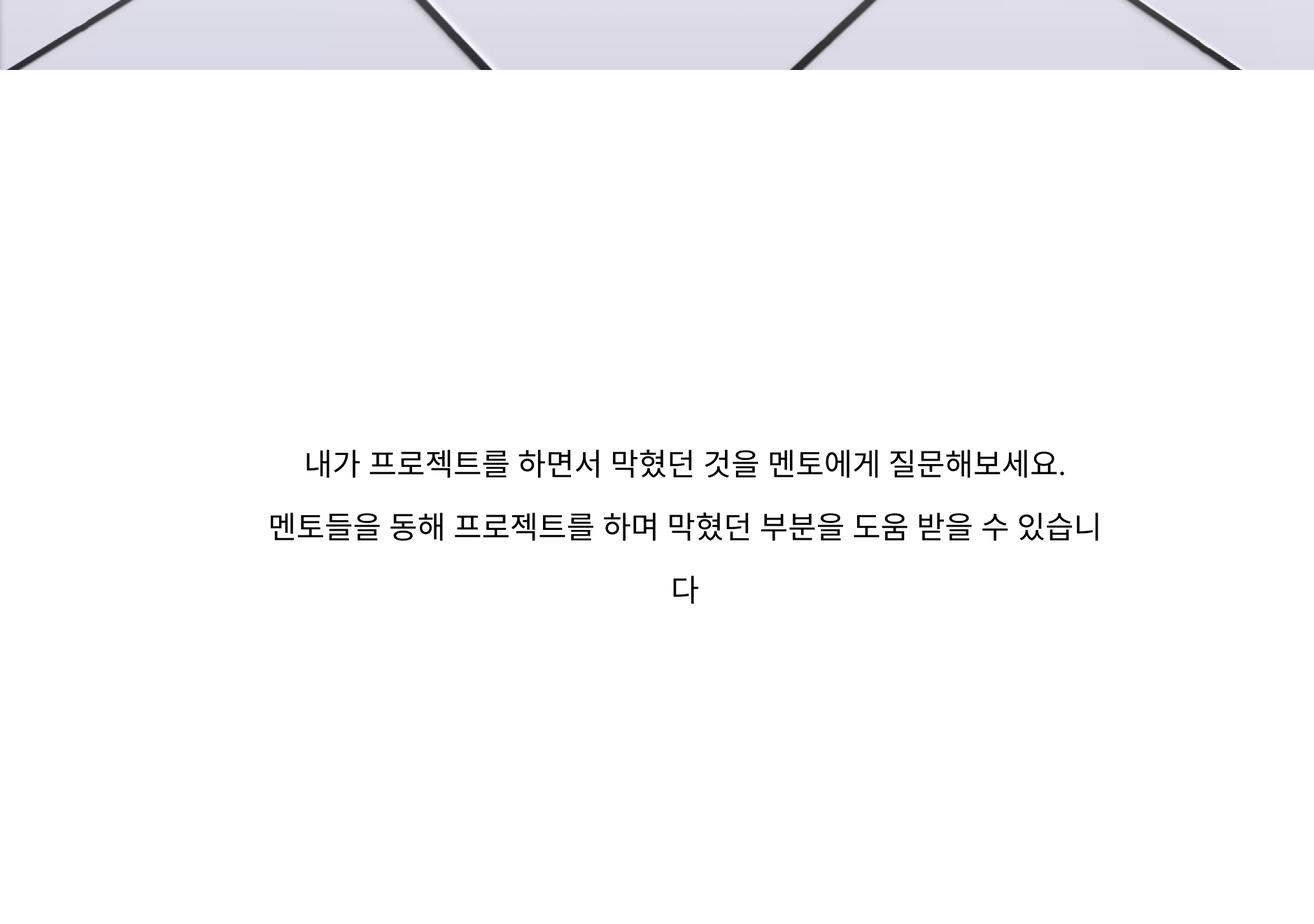
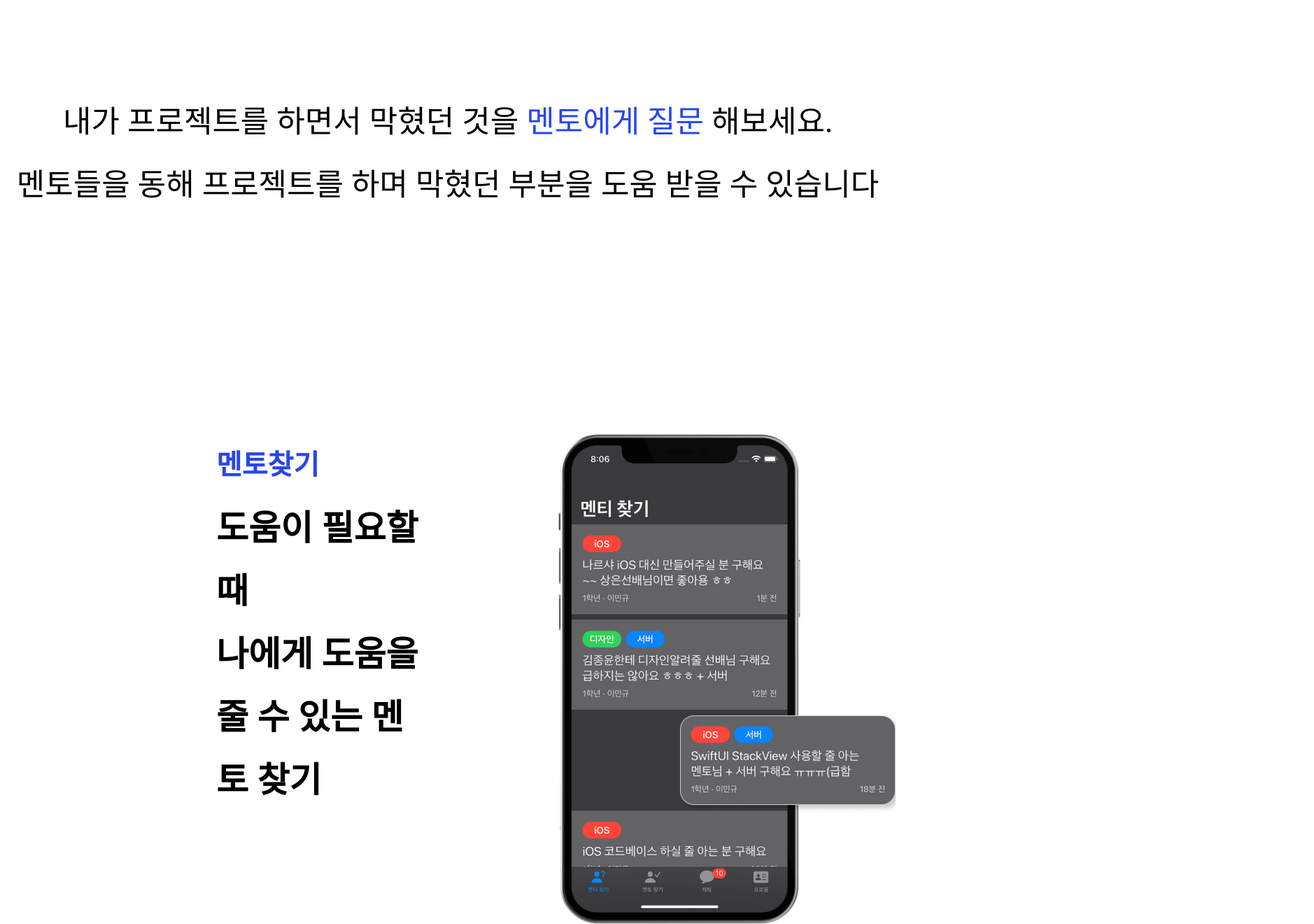
Before and after one commit to B1ND-7th/MenToMen-Web, a React (Create React App) app: page /Introduce in a window 1280 px wide. Shown: the part 980-2300 px from the top of the page at 70% size, 1878 px wide, since content can reach past the window. Built offline with nearby package versions, Linux system fonts and the light colour scheme.

Commit message:
FIX: 스타일 수정

```diff
--- a/src/components/Introduce/Introduce.css
+++ b/src/components/Introduce/Introduce.css
@@ -1,3 +1,11 @@
+.introduce {
+  width: 100%;
+  height: 3236px;
+  min-height: 100vh;
+  display: flex;
+  flex-direction: column;
+}
+
 .BackImg {
   width: 1878px;
   height: 1080px;
@@ -43,7 +51,7 @@
 
 .Text1 {
   position: absolute;
-  width: 148px;
+  width: 168px;
   height: 90px;
   left: 309px;
   top: 2472px;
@@ -51,7 +59,7 @@
   font-family: "Pretendard";
   font-style: normal;
   font-weight: 700;
-  font-size: 40px;
+  font-size: 41px;
   line-height: 90px;
   /* identical to box height, or 225% */
 
@@ -68,7 +76,7 @@
   font-family: "Pretendard";
   font-style: normal;
   font-weight: 600;
-  font-size: 50px;
+  font-size: 35px;
   line-height: 90px;
   /* or 180% */
 
--- a/src/components/Introduce/Introduce.js
+++ b/src/components/Introduce/Introduce.js
@@ -1,14 +1,19 @@
 import React from "react";
 import "./Introduce.css";
-import IOStest from "../../img/IOStest.png";
-import BackImg from "../../img/BackImg.png";
-import { useNavigate } from "react-router-dom";
+// import IOStest from "../../img/IOStest.png";
+// import BackImg from "../../img/BackImg.png";
+// import { useNavigate } from "react-router-dom";
+import FirstSection from "./IntroduceSections/FirstSection";
+import SecondSection from "./IntroduceSections/SecondSection";
+import ThirdSection from "./IntroduceSections/ThirdSections";
 function Introduce() {
-  let navigate = useNavigate();
   return (
     <>
-      <div className="Introduce">
-        <img className="BackImg" alt=" " src={BackImg} />
+      <div className="introduce">
+        <FirstSection />
+        <SecondSection />
+        <ThirdSection />
+        {/* <img className="BackImg" alt=" " src={BackImg} />
         <h1 className="Title">멘토와 멘티를 이어주다.</h1>
         <p className="Text">
           내가 프로젝트를 하면서 막혔던 것을 멘토에게 질문해보세요.
@@ -28,7 +33,7 @@ function Introduce() {
           }}
         >
           <h1>멘투멘 시작하기</h1>
-        </button>
+        </button> */}
       </div>
     </>
   );
--- /dev/null
+++ b/src/components/Introduce/IntroduceSections/FirstSection.css
@@ -0,0 +1,15 @@
+.firstSection {
+  width: 100%;
+  height: 100vh;
+  background-image: url(../../../img/BackImg.png);
+  display: flex;
+  justify-content: center;
+}
+
+.firstSectionTitle {
+  font-family: "Pretendard";
+  font-style: normal;
+  font-weight: 700;
+  font-size: 62px;
+  margin-top: 300px;
+}
--- /dev/null
+++ b/src/components/Introduce/IntroduceSections/FirstSection.js
@@ -0,0 +1,11 @@
+import "./FirstSection.css";
+
+const FirstSection = () => {
+  return (
+    <div className="firstSection">
+      <span className="firstSectionTitle">멘토와 멘티를 이어주다.</span>
+    </div>
+  );
+};
+
+export default FirstSection;
--- /dev/null
+++ b/src/components/Introduce/IntroduceSections/SecondSection.css
@@ -0,0 +1,29 @@
+.secondSection {
+  width: 100%;
+  height: 100vh;
+  display: flex;
+  align-items: center;
+  justify-content: center;
+}
+
+.secondSectionContentWrap {
+  display: flex;
+  flex-direction: column;
+  align-items: center;
+}
+
+.secondSectionContentText {
+  font-size: 44px;
+  font-family: "Pretendard";
+  font-style: normal;
+  font-weight: 500;
+  line-height: 90px;
+}
+
+.secondSectionContentStrongText {
+  font-size: 44px;
+  font-family: "Pretendard";
+  font-style: normal;
+  font-weight: 500;
+  color: #2745f2;
+}
--- /dev/null
+++ b/src/components/Introduce/IntroduceSections/SecondSection.js
@@ -0,0 +1,23 @@
+import "./SecondSection.css";
+
+const SecondSection = () => {
+  return (
+    <div className="secondSection">
+      <div className="secondSectionContentWrap">
+        <span className="secondSectionContentText">
+          내가 프로젝트를 하면서 막혔던 것을
+          <span className="secondSectionContentStrongText">
+            {" "}
+            멘토에게 질문{" "}
+          </span>
+          해보세요.
+        </span>
+        <span className="secondSectionContentText">
+          멘토들을 동해 프로젝트를 하며 막혔던 부분을 도움 받을 수 있습니다
+        </span>
+      </div>
+    </div>
+  );
+};
+
+export default SecondSection;
--- /dev/null
+++ b/src/components/Introduce/IntroduceSections/ThirdSections.css
@@ -0,0 +1,61 @@
+.thirdSection {
+  display: flex;
+  flex-direction: column;
+}
+
+.thirdSectionWrap {
+  display: flex;
+
+  margin-left: 309px;
+  margin-bottom: 718px;
+
+  font-family: "Pretendard";
+  font-style: normal;
+  font-size: 40px;
+}
+
+.thirdSectionTextWrap {
+  display: flex;
+  flex-direction: column;
+}
+
+.thirdSectionImg {
+  margin-left: 200px;
+}
+
+.thirdSectionText {
+  font-family: "Pretendard";
+  font-style: normal;
+  font-weight: 700;
+  font-size: 40px;
+  line-height: 90px;
+  /* identical to box height, or 225% */
+
+  color: #2745f2;
+}
+
+.thirdSectionText1 {
+  line-height: 90px;
+
+  font-family: "Pretendard";
+  font-style: normal;
+  font-weight: 600;
+  font-size: 50px;
+  line-height: 90px;
+  /* or 180% */
+
+  color: #000000;
+}
+
+.thirdSectionBtn {
+  background-color: #2745f2;
+  border: 0;
+  outline: 0;
+  width: 196px;
+  height: 70px;
+  color: white;
+  border-radius: 8px;
+  font-size: 10px;
+
+  margin-left: 209px;
+}
--- /dev/null
+++ b/src/components/Introduce/IntroduceSections/ThirdSections.js
@@ -0,0 +1,22 @@
+import IOStest from "../../../img/IOStest.png";
+import "./ThirdSections.css";
+const ThirdSection = () => {
+  return (
+    <div className="thirdSection">
+      <div className="thirdSectionWrap">
+        <div className="thirdSectionTextWrap">
+          <div className="thirdSectionText">멘토찾기</div>
+          <div className="thirdSectionText1">
+            도움이 필요할 때<br /> 나에게 도움을 줄 수 있는 멘토 찾기
+          </div>
+        </div>
+        <img className="thirdSectionImg" src={IOStest} />
+      </div>
+      <button className="thirdSectionBtn">
+        <h1>멘투멘 시작하기</h1>
+      </button>
+    </div>
+  );
+};
+
+export default ThirdSection;
--- a/src/components/Startpage/Startpage.css
+++ b/src/components/Startpage/Startpage.css
@@ -6,7 +6,8 @@
   display: flex;
   flex-direction: column;
   margin: 150px 0 0 220px;
-    color: #29275C;
+  color: #29275c;
+  font-family: "Pretendard";
 }
 
 .sectionText h1 {
@@ -21,9 +22,8 @@
 .iosimg {
   width: 482px;
   display: flex;
-    margin: -274px 0 0 1000px
+  margin: -274px 0 0 1000px;
 }
-
 
 .btn {
   margin: -150px 0 0 220px;
```
Lines whose indentation alone changed are shown as unchanged.
